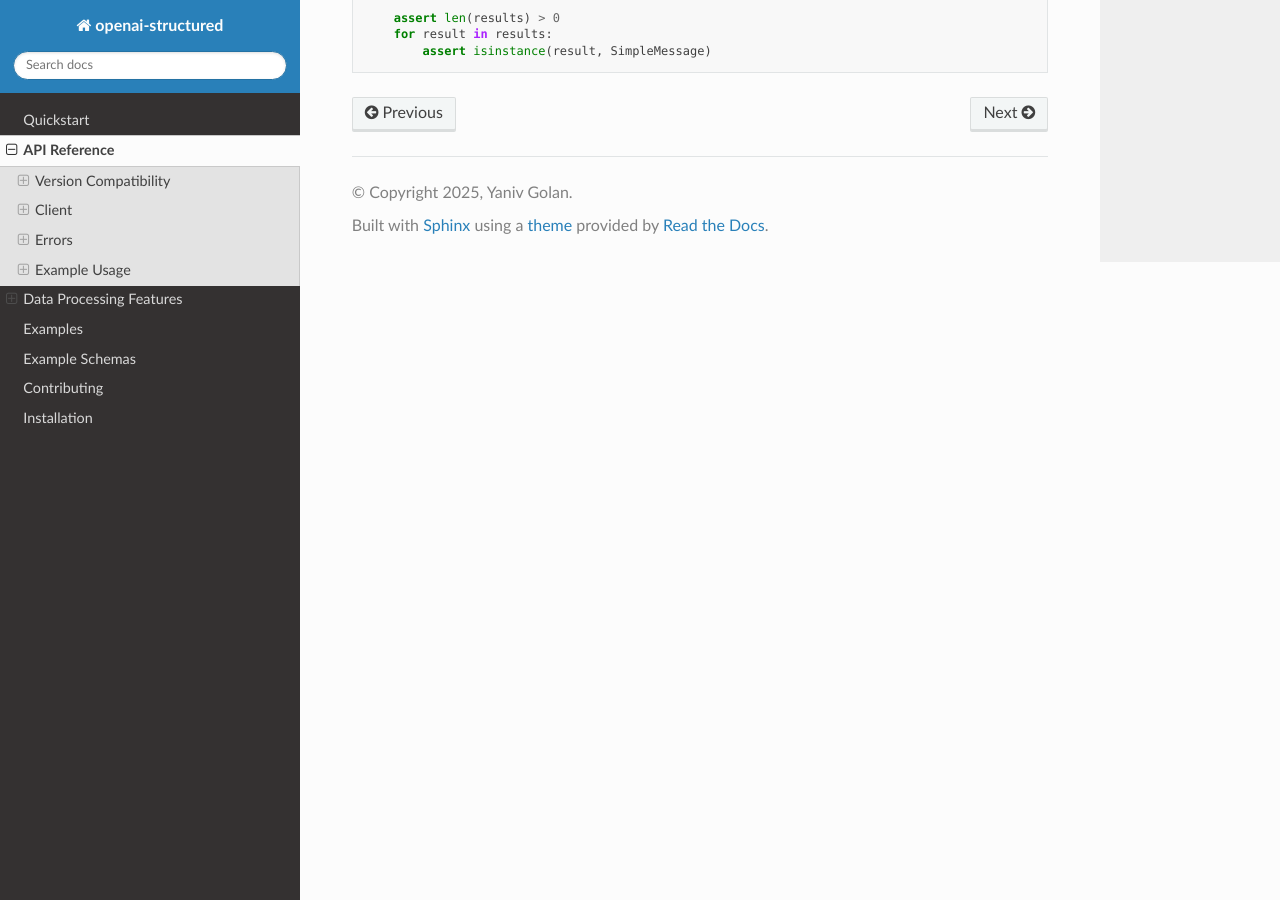
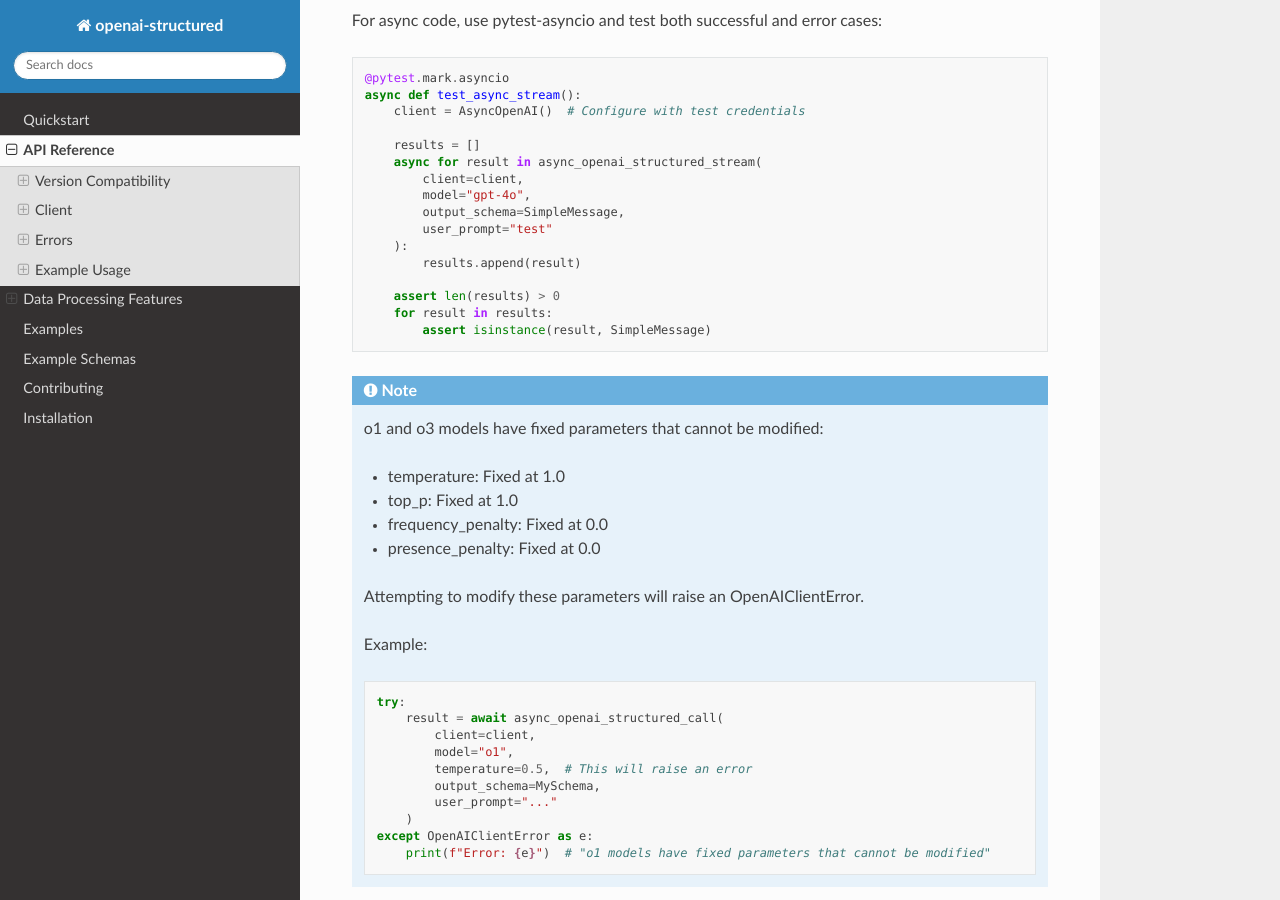
Before and after one commit to yaniv-golan/openai-structured, a Sphinx documentation site: the page built from docs/source/api.rst, in a window 1280 px wide and 900 px high, scrolled down 18728 px. Built offline with Sphinx 7.4.7 and the Read the Docs theme 3.1.0, drawn with Linux system fonts in a browser that asks for light colours; some of the changed text lies outside the part shown.

Commit message:
feat: enforce fixed parameters for o1 and o3 models
- Add validation to prevent modification of fixed parameters for o1 and o3 models
- Set fixed values for temperature (1.0), top_p (1.0), frequency_penalty (0.0),
  and presence_penalty (0.0)
- Add type checking for model parameter
- Add comprehensive tests for parameter enforcement
- Improve error messages for invalid parameter modifications

This change ensures that o1 and o3 models use their required fixed parameters
and provides clear error messages when attempts are made to modify them.

```diff
--- a/docs/source/api.rst
+++ b/docs/source/api.rst
@@ -369,6 +369,20 @@
         - gpt-4o: 16,384 output tokens
         - o1: 100,000 output tokens
         - o3-mini: 100,000 output tokens
+
+.. exception:: OpenAIClientError
+
+    Base exception for client-side errors. Used for various validation and parameter errors.
+
+    Example::
+
+        try:
+            result = await async_openai_structured_call(...)
+        except OpenAIClientError as e:
+            if "fixed parameters" in str(e):
+                print("Cannot modify fixed parameters for this model")
+            else:
+                print(f"Client error: {e}")
 
 Error Handling Examples
 ~~~~~~~~~~~~~~~~~~~~
@@ -979,3 +993,26 @@
         assert len(results) > 0
         for result in results:
             assert isinstance(result, SimpleMessage)
+
+.. note::
+    o1 and o3 models have fixed parameters that cannot be modified:
+
+    - temperature: Fixed at 1.0
+    - top_p: Fixed at 1.0
+    - frequency_penalty: Fixed at 0.0
+    - presence_penalty: Fixed at 0.0
+
+    Attempting to modify these parameters will raise an OpenAIClientError.
+
+    Example::
+
+        try:
+            result = await async_openai_structured_call(
+                client=client,
+                model="o1",
+                temperature=0.5,  # This will raise an error
+                output_schema=MySchema,
+                user_prompt="..."
+            )
+        except OpenAIClientError as e:
+            print(f"Error: {e}")  # "o1 models have fixed parameters that cannot be modified"
--- a/docs/source/index.rst
+++ b/docs/source/index.rst
@@ -142,11 +142,13 @@
 * ``o1-2024-12-17``: Optimized for OpenAI Structured Outputs
     * 200K context window
     * 100K output tokens
+    * Fixed parameters (temperature=1.0, top_p=1.0, frequency_penalty=0.0, presence_penalty=0.0)
     * Minimum version: 2024-12-17
 
 * ``o3-mini-2025-01-31``: Mini variant optimized for OpenAI Structured Outputs
     * 200K context window
     * 100K output tokens
+    * Fixed parameters (temperature=1.0, top_p=1.0, frequency_penalty=0.0, presence_penalty=0.0)
     * Minimum version: 2025-01-31
 
 Development Aliases
@@ -162,15 +164,18 @@
 
 * ``o1``: Latest model with OpenAI Structured Outputs
     * Maps to most recent compatible version
+    * Fixed parameters (cannot be modified)
     * Minimum version: 2024-12-17
 
 * ``o3-mini``: Latest mini variant with OpenAI Structured Outputs
     * Maps to most recent compatible version
+    * Fixed parameters (cannot be modified)
     * Minimum version: 2025-01-31
 
 .. note::
     Use dated versions in production for stability.
     Aliases automatically use the latest compatible version.
+    o1 and o3 models have fixed parameters that cannot be modified.
     Actual output tokens may be slightly less due to invisible reasoning tokens.
 
 Contributing
```
Also changed, not shown: README.md (+13 -2 lines), docs/source/quickstart.rst (+13 -4 lines), 2 other files.
